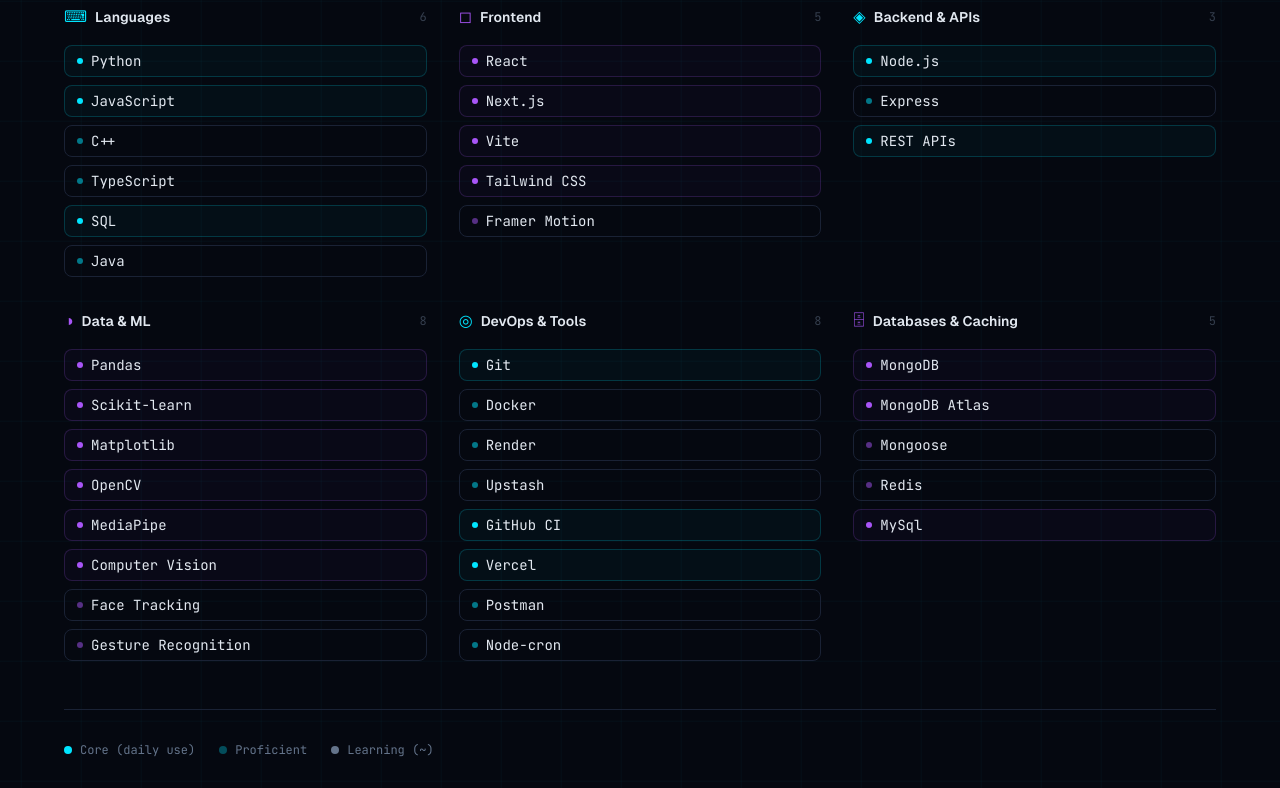
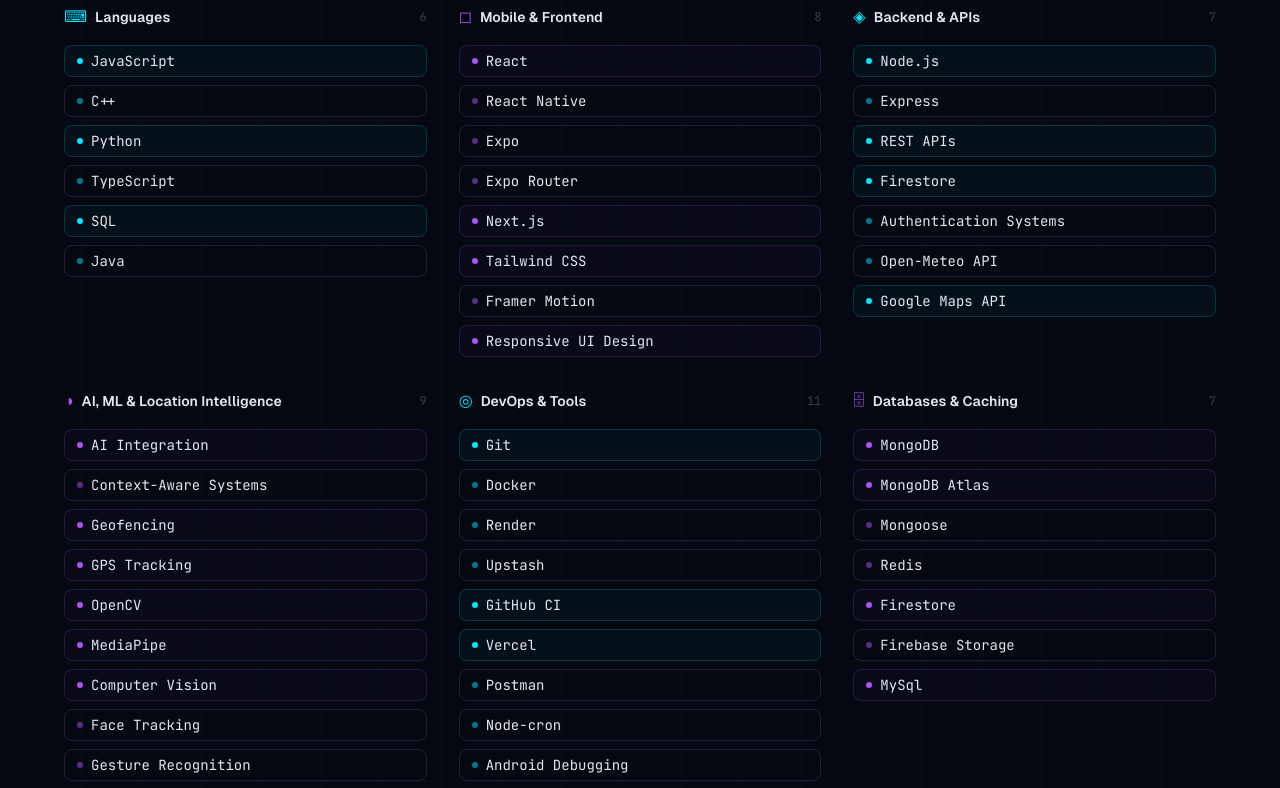
Before and after one commit to Subhadeep-Dhar/portfolio, a Next.js app: page / in a window 1280 px wide. Shown: the part 1760-2548 px from the top of the page. Built offline with nearby package versions, Linux system fonts and the light colour scheme.

Commit message:
skills update

```diff
--- a/src/data/skills.js
+++ b/src/data/skills.js
@@ -18,9 +18,9 @@
     icon: '⌨',
     color: 'cyan',
     skills: [
-      { name: 'Python', level: 'core' },
       { name: 'JavaScript', level: 'core' },
       { name: 'C++', level: 'proficient' },
+      { name: 'Python', level: 'core' },
       { name: 'TypeScript', level: 'proficient' },
       { name: 'SQL', level: 'core' },
       { name: 'Java', level: 'proficient' },
@@ -28,17 +28,18 @@
     ],
   },
   {
-    label: 'Frontend',
+    label: 'Mobile & Frontend',
     icon: '◻',
     color: 'purple',
     skills: [
       { name: 'React', level: 'core' },
+      { name: 'React Native', level: 'proficient' },
+      { name: 'Expo', level: 'proficient' },
+      { name: 'Expo Router', level: 'proficient' },
       { name: 'Next.js', level: 'core' },
-      { name: 'Vite', level: 'core' },
       { name: 'Tailwind CSS', level: 'core' },
       { name: 'Framer Motion', level: 'proficient' },
-      // { name: 'React Native',   level: 'proficient' },
-      // { name: 'Figma',          level: 'proficient' },
+      { name: 'Responsive UI Design', level: 'core' },
     ],
   },
   {
@@ -50,19 +51,24 @@
       { name: 'Node.js', level: 'core' },
       { name: 'Express', level: 'proficient' },
       { name: 'REST APIs', level: 'core' },
+      { name: 'Firestore', level: 'core' },
+      { name: 'Authentication Systems', level: 'proficient' },
+      { name: 'Open-Meteo API', level: 'proficient' },
+      { name: 'Google Maps API', level: 'core' },
       // { name: 'GraphQL',     level: 'proficient' },
       // { name: 'Supabase',    level: 'proficient' },
     ],
   },
   {
-    label: 'Data & ML',
+    label: 'AI, ML & Location Intelligence',
     icon: '◑',
     color: 'purple',
     skills: [
       // Data / ML
-      { name: 'Pandas', level: 'core' },
-      { name: 'Scikit-learn', level: 'core' },
-      { name: 'Matplotlib', level: 'core' },
+      { name: 'AI Integration', level: 'core' },
+      { name: 'Context-Aware Systems', level: 'proficient' },
+      { name: 'Geofencing', level: 'core' },
+      { name: 'GPS Tracking', level: 'core' },
 
       // Computer Vision
       { name: 'OpenCV', level: 'core' },
@@ -85,6 +91,9 @@
       { name: 'Vercel', level: 'core' },
       { name: 'Postman', level: 'proficient' },
       { name: 'Node-cron', level: 'proficient' },
+      { name: 'Android Debugging', level: 'proficient' },
+      { name: 'EAS Build', level: 'core' },
+      { name: 'Expo CLI', level: 'core' },
     ],
   },
   {
@@ -96,6 +105,8 @@
       { name: 'MongoDB Atlas', level: 'core' },
       { name: 'Mongoose', level: 'proficient' },
       { name: 'Redis', level: 'proficient' },
+      { name: 'Firestore', level: 'core' },
+      { name: 'Firebase Storage', level: 'proficient' },
       { name: 'MySql', level: 'core' },
     ],
   },
```
